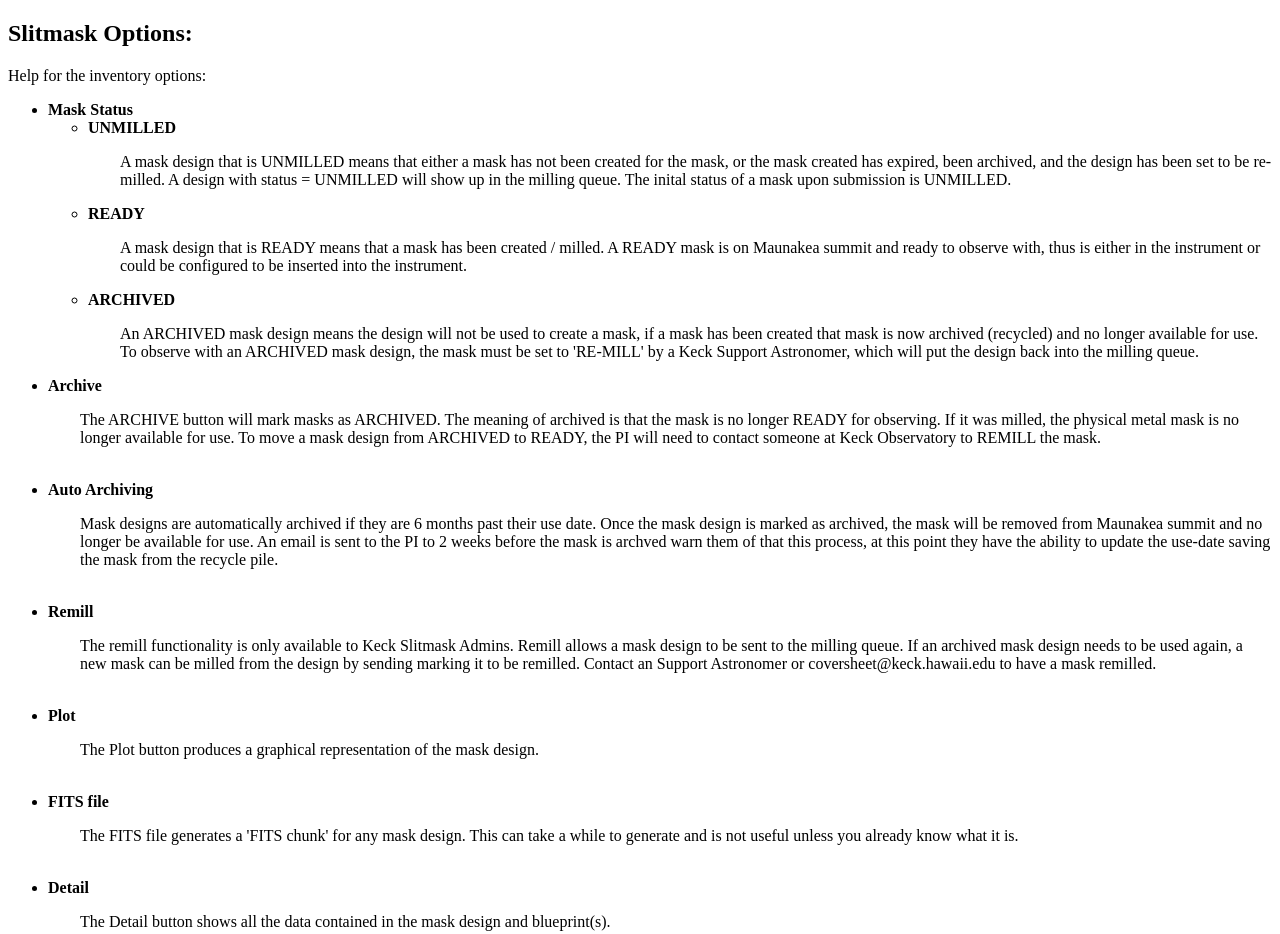
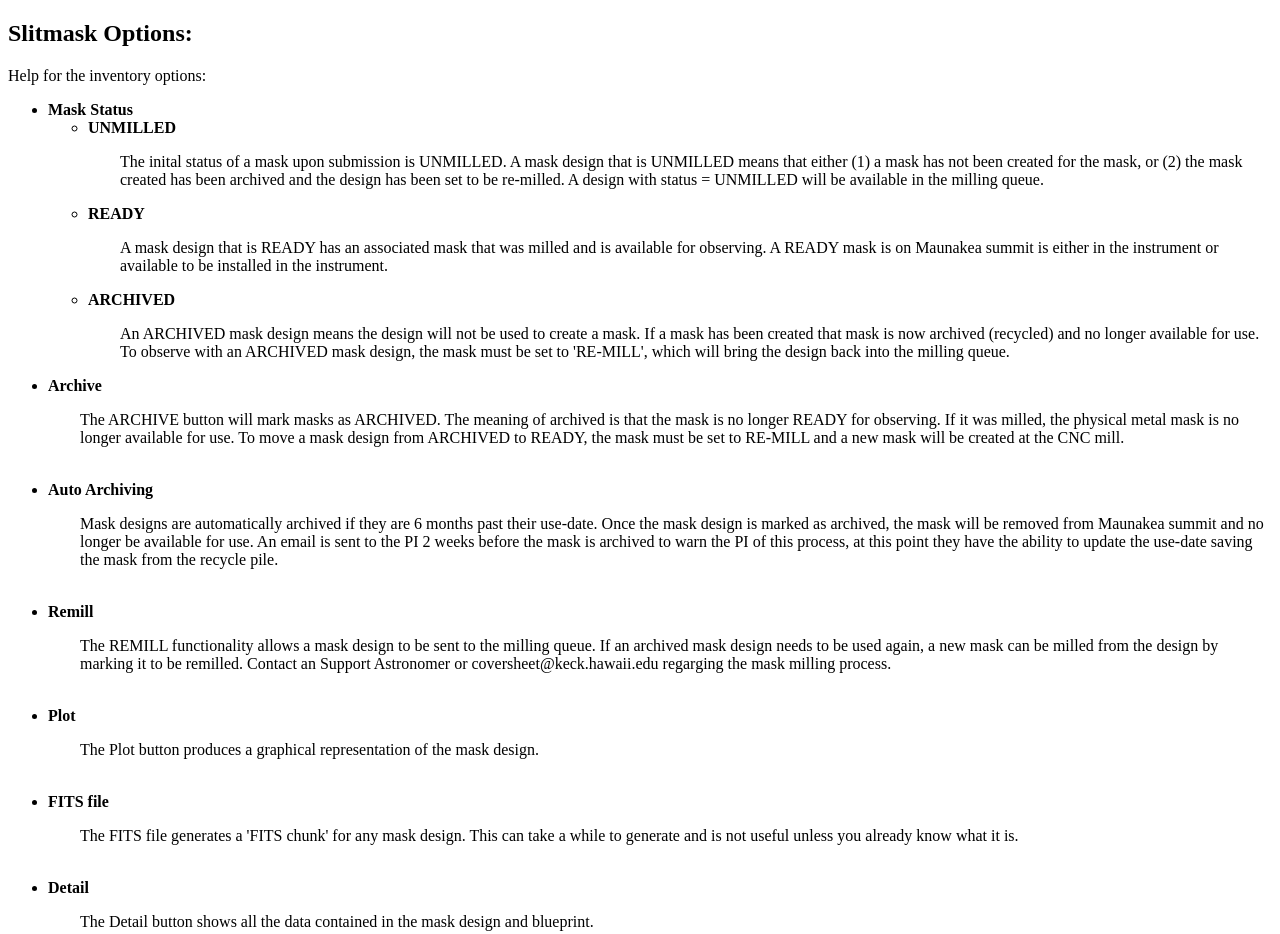
Before and after one commit to KeckObservatory/SlitMaskDatabaseGui, a plain HTML site: page MaskHelp.html in a window 1280 px wide. Drawn offline with Linux system fonts and the light colour scheme.

Commit message:
updates for release

```diff
--- a/MaskHelp.html
+++ b/MaskHelp.html
@@ -21,27 +21,28 @@ Help for the inventory options:
       <li>
         <b>UNMILLED</b>
         <p class="help-idented">
-          A mask design that is UNMILLED means that either a mask has not been created for
-          the mask,  or the mask created has expired,  been archived,  and the design has
-          been set to be re-milled.  A design with status = UNMILLED will show up in the
-          milling queue. The inital status of a mask upon submission is UNMILLED.
+          The inital status of a mask upon submission is UNMILLED.
+          A mask design that is UNMILLED means that either (1) a mask has not been created for
+          the mask,  or (2) the mask created has been archived and the design has
+          been set to be re-milled.  A design with status = UNMILLED will be available in the
+          milling queue.
         </p>
       </li>
       <li>
         <b>READY</b>
         <p class="help-idented">
-          A mask design that is READY means that a mask has been created / milled.  A
-          READY mask is on Maunakea summit and ready to observe with,  thus is either
-          in the instrument or could be configured to be inserted into the instrument.
+          A mask design that is READY has an associated mask that was milled and is available
+          for observing.  A READY mask is on Maunakea summit is either
+          in the instrument or available to be installed in the instrument.
         </p>
       </li>
       <li>
         <b>ARCHIVED</b>
         <p class="help-idented">
-        An ARCHIVED mask design means the design will not be used to create a mask,
-        if a mask has been created that mask is now archived (recycled) and no longer
+        An ARCHIVED mask design means the design will not be used to create a mask.
+        If a mask has been created that mask is now archived (recycled) and no longer
         available for use.  To observe with an ARCHIVED mask design,  the mask
-        must be set to 'RE-MILL' by a Keck Support Astronomer,  which will put the
+        must be set to 'RE-MILL',  which will bring the
         design back into the milling queue.
         </p>
 
@@ -59,18 +60,18 @@ Help for the inventory options:
     mask is no longer READY for observing.  If it was milled,  the physical metal mask
     is no longer available for use.
 
-    To move a mask design from ARCHIVED to READY,  the PI will need to contact someone
-    at Keck Observatory to REMILL the mask.
+    To move a mask design from ARCHIVED to READY,  the mask must be set to RE-MILL and
+    a new mask will be created at the CNC mill.
   </p><br>
 
   <li>
     <b>Auto Archiving</b>
   </li>
   <p class="help-idented">
-    Mask designs are automatically archived if they are 6 months past their use date.
+    Mask designs are automatically archived if they are 6 months past their use-date.
     Once the mask design is marked as archived, the mask will be removed from
-    Maunakea summit and no longer be available for use. An email is sent to the PI to
-    2 weeks before the mask is archved warn them of that this process,  at this point
+    Maunakea summit and no longer be available for use. An email is sent to the PI
+    2 weeks before the mask is archived to warn the PI of this process,  at this point
     they have the ability to update the use-date saving the mask from the recycle pile.
   </p><br>
 
@@ -78,15 +79,15 @@ Help for the inventory options:
     <b>Remill</b>
   </li>
   <p class="help-idented">
-    The remill functionality is only available to Keck Slitmask Admins.  Remill allows
+    The REMILL functionality allows
     a mask design to be sent to the milling queue.  If an archived mask design needs to
-    be used again,  a new mask can be milled from the design by sending marking it to
-    be remilled.  Contact an Support Astronomer or coversheet@keck.hawaii.edu to have
-    a mask remilled.
+    be used again,  a new mask can be milled from the design by marking it to
+    be remilled.  Contact an Support Astronomer or coversheet@keck.hawaii.edu regarging
+    the mask milling process.
   </p><br>
 
   <li>
-      <b>Plot</b>
+    <b>Plot</b>
 
   </li>
 
@@ -111,7 +112,7 @@ Help for the inventory options:
 
   <p class="help-idented">
     The Detail button shows all the data contained in the
-    mask design and blueprint(s).
+    mask design and blueprint.
   </p><br>
 
 </ul>
```
Also changed, not shown: MaskCalibInventory.html (+1 -1 lines), js/MaskAdminSearch.js (+7 -2 lines).
